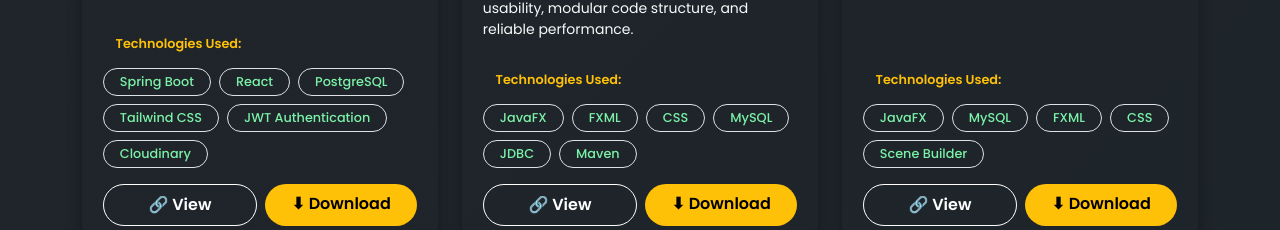
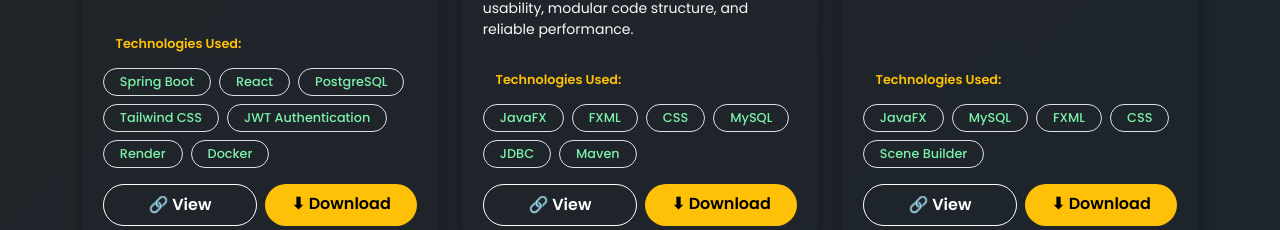
Before and after one commit to manishrnl/Portfolio, a React (Vite) app: page /projects in a window 1280 px wide. Shown: the part 912-1142 px from the top of the page. Built offline with nearby package versions, Linux system fonts and the light colour scheme.

Commit message:
Added Hotel Website

```diff
--- a/src/pages/Projects.jsx
+++ b/src/pages/Projects.jsx
@@ -57,7 +57,8 @@ export default function Projects() {
                 "PostgreSQL",
                 "Tailwind CSS",
                 "JWT Authentication",
-                "Cloudinary",
+                "Render",
+                "Docker",
             ],
         },
 
```
